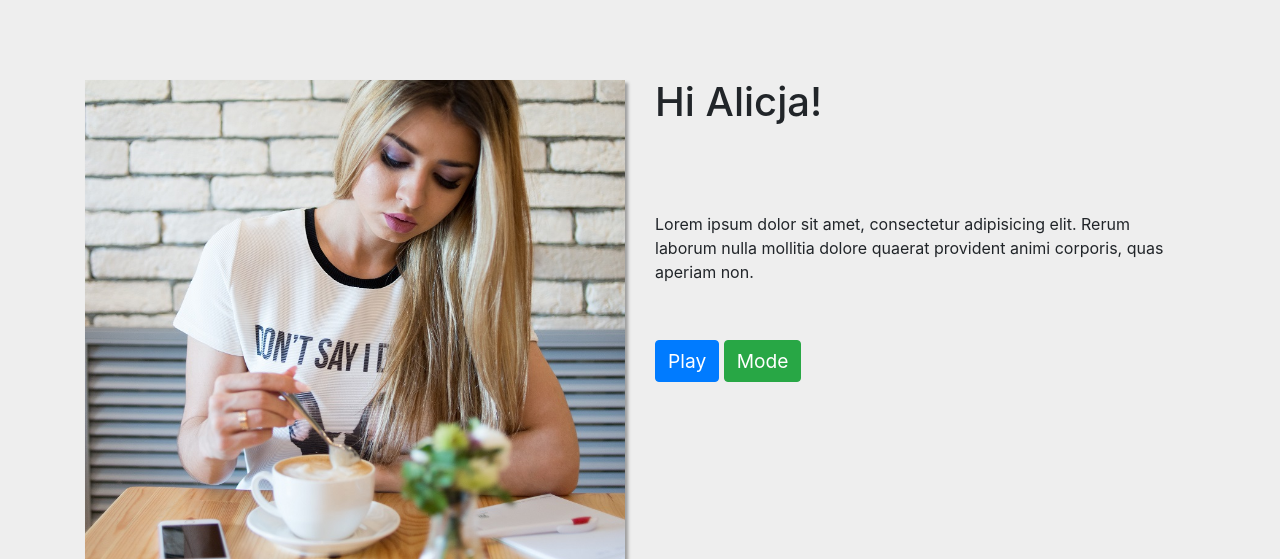
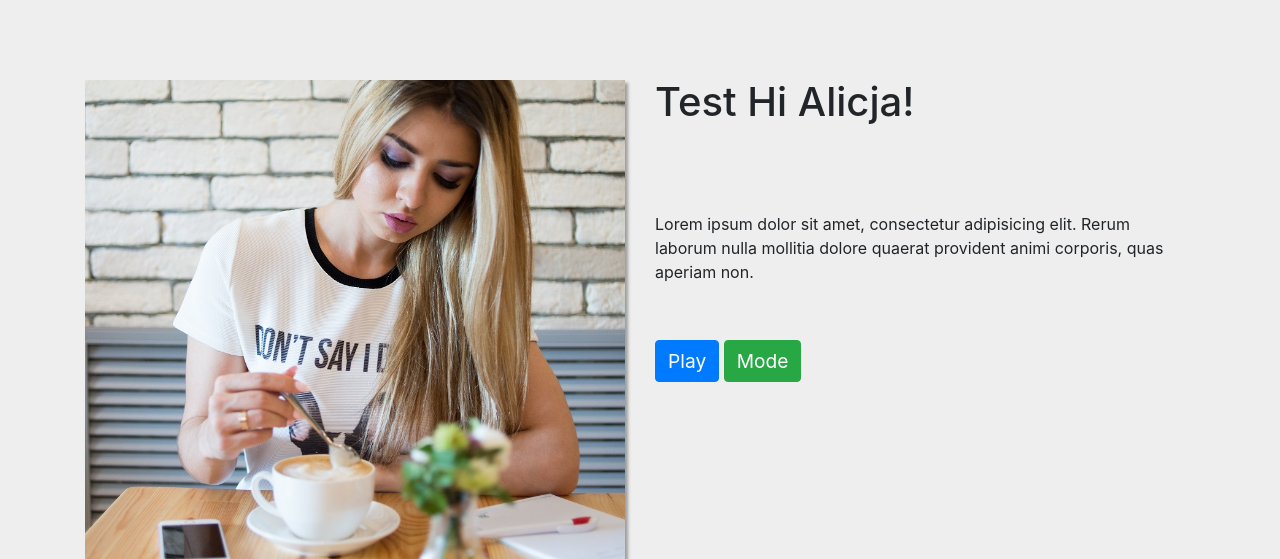
Before and after one commit to mzhKU/justTalk, a PHP site: page / in a window 1280 px wide. Shown: the part 72-631 px from the top of the page. Run offline with PHP 8.4, Linux system fonts and the light colour scheme.

Commit message:
test change

```diff
--- a/include/firstPage.php
+++ b/include/firstPage.php
@@ -7,7 +7,7 @@
 	<div class="col-xl">
 
 		<h1 class="padding-text_medium">
-			Hi Alicja!
+			Test Hi Alicja!
 		</h1>
 <!--		<label for="describe" class="describe">How You Feel</label>
 		<textarea name="describe" class="describe" id="" cols="30" rows="10">
```
